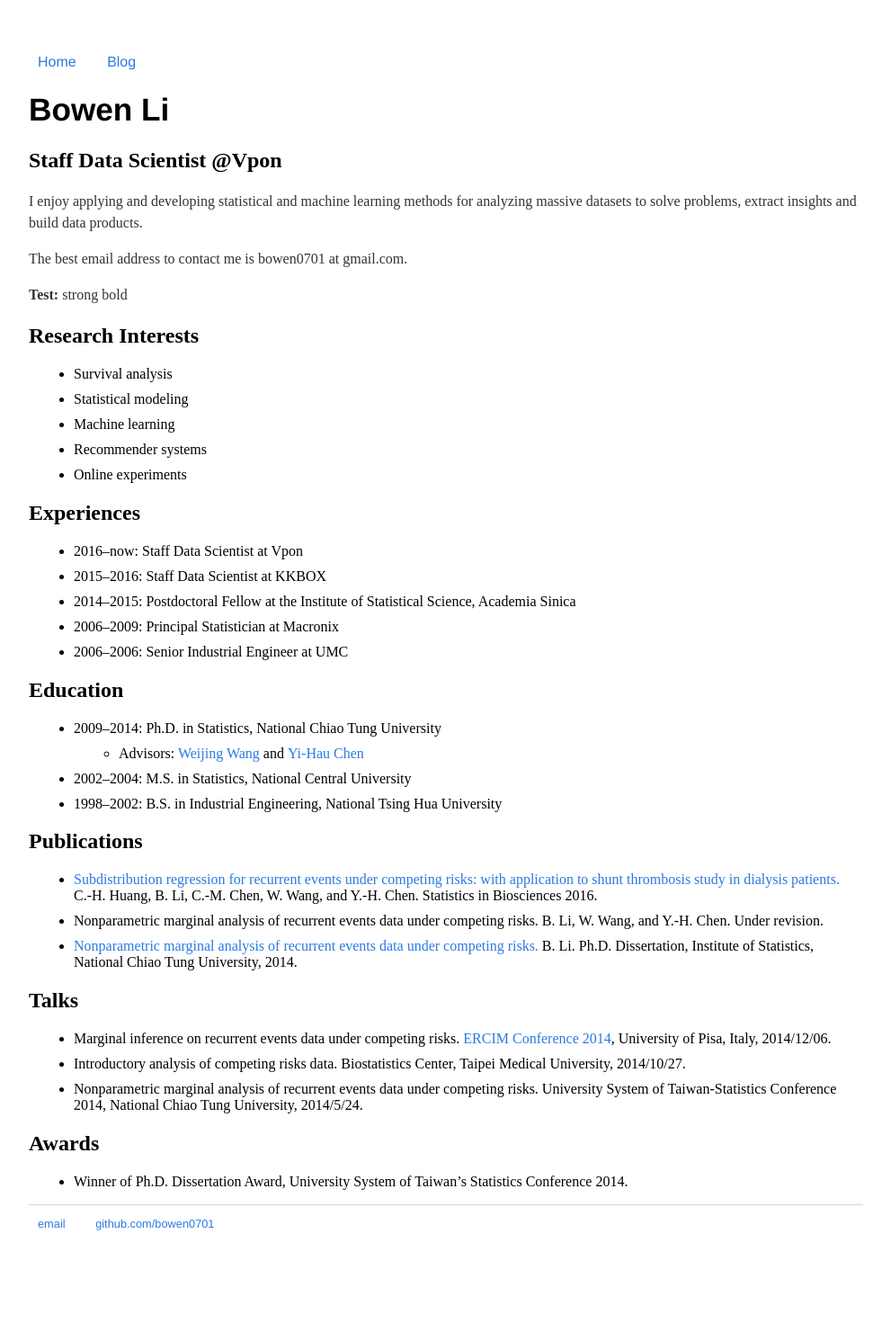
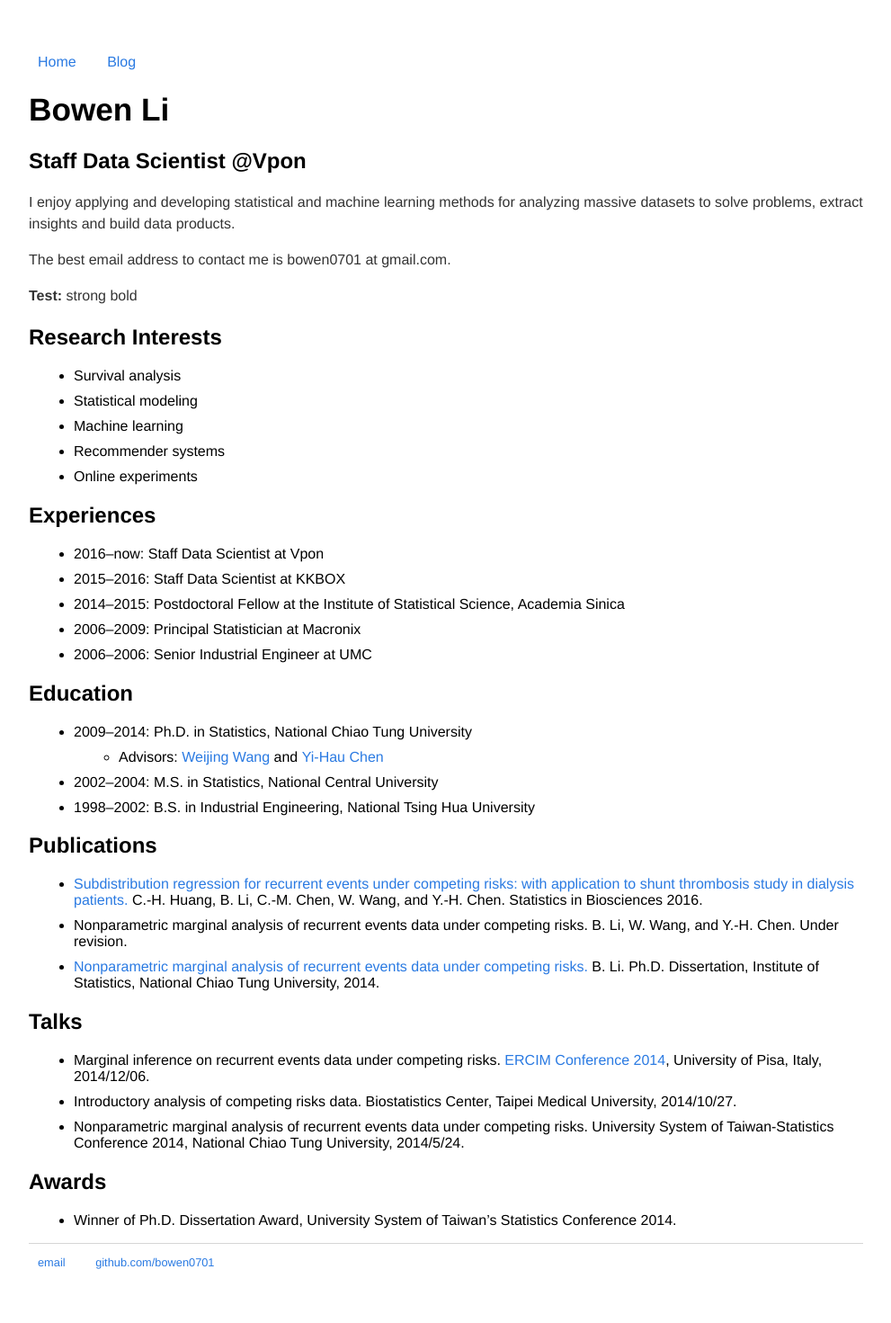
Before and after one commit to bowen0701/bowen0701.github.io, a Jekyll site: the page built from index.md, in a window 1280 px wide. Shown: the whole page at 90% size, without its empty margins (144-1135 px from the left). Built offline with Jekyll 4.4.1, drawn with Linux system fonts in a browser that asks for light colours; before the commit the page ends 1428 px from its top, so only the background shows below that.

Commit message:
Move font-family to body

```diff
--- a/css/main.css
+++ b/css/main.css
@@ -1,9 +1,9 @@
 body {
+    font-family: Helvetica, Arial, sans-serif;
     margin: 60px auto;
     width: 72.5%;
 }
 nav ul, footer ul {
-    font-family:'Helvetica', 'Arial', 'Sans-Serif';
     padding: 0px;
     list-style: none;
     font-weight: 300;
@@ -17,7 +17,6 @@ a:hover   { color: #000; text-decoration: underline; }
 a:visited { color: #205caa; }
 h1 {
     font-size: 2.2em;
-    font-family:'Helvetica', 'Arial', 'Sans-Serif';
 }
 p {
     font-size: 1em;
```
